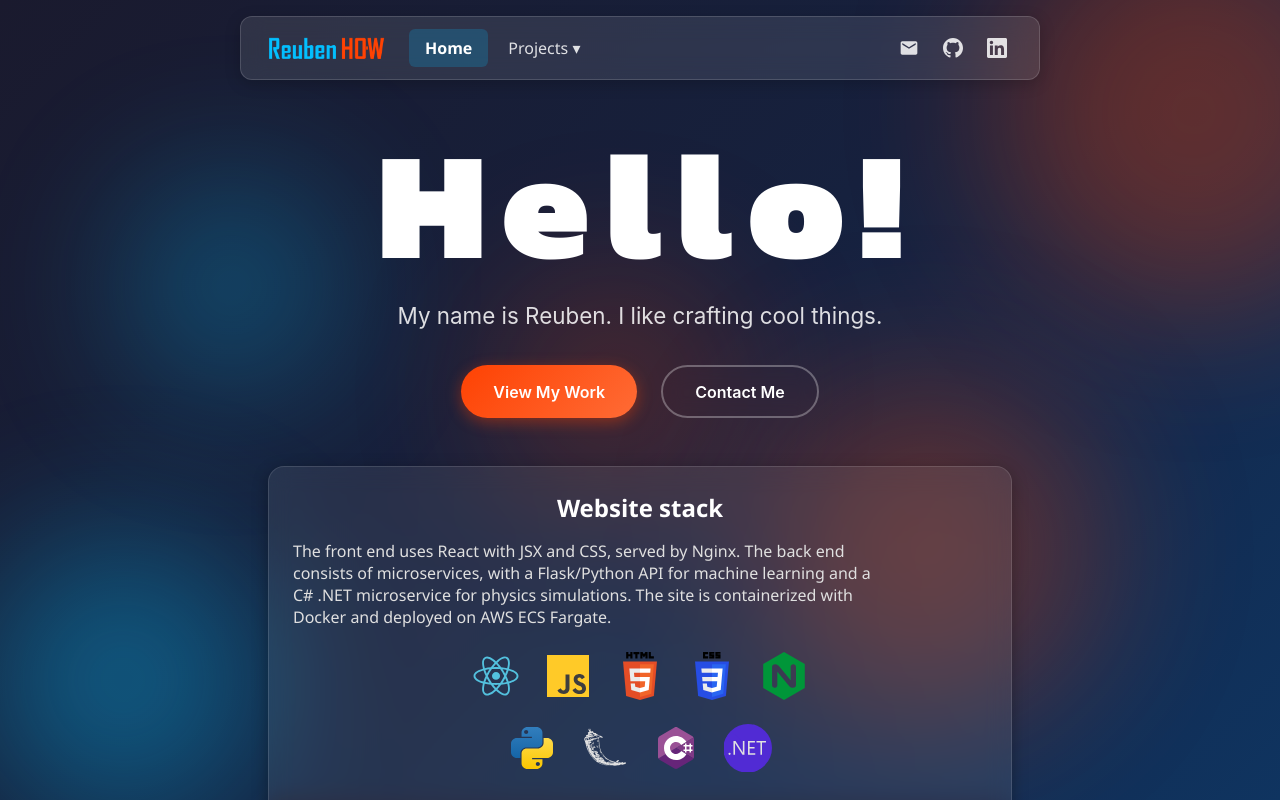
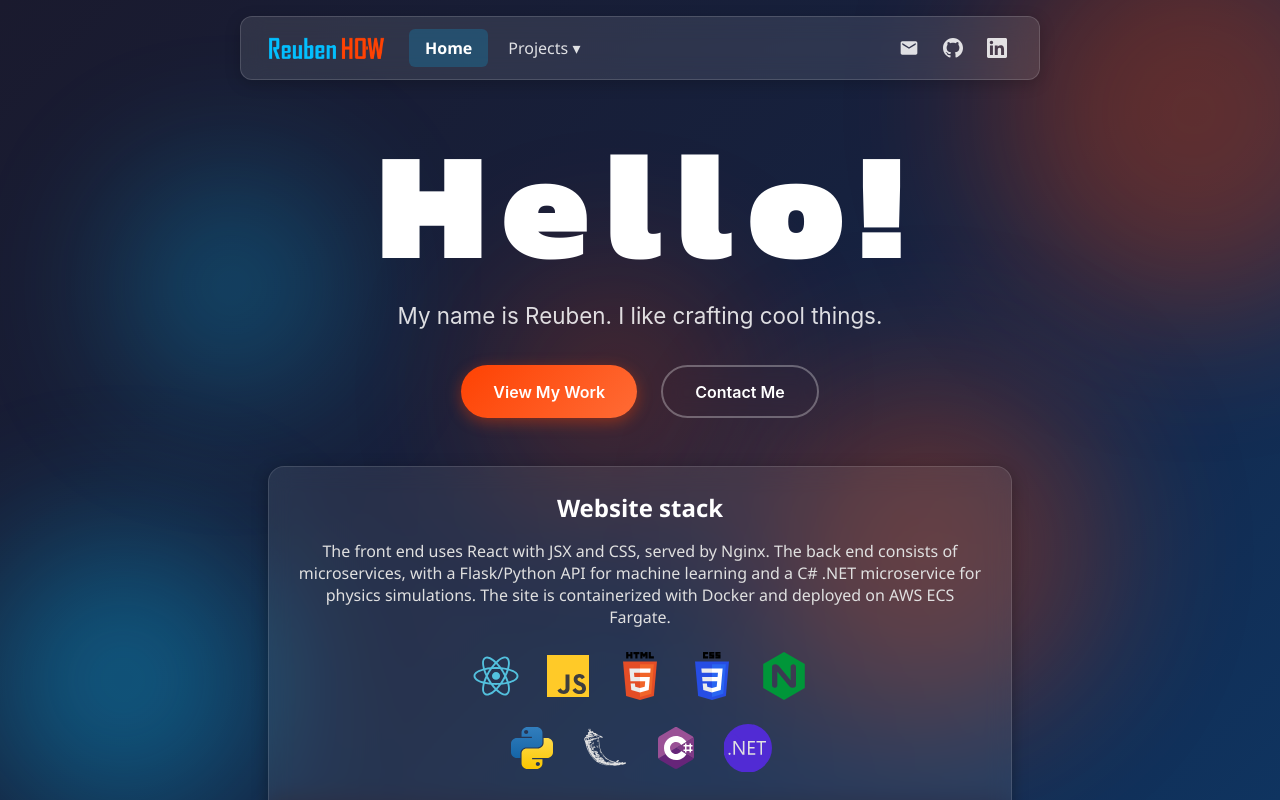
Before and after one commit to ReubenGitHub/website, a React (Vite) app in the folder frontend/: page / in a window 1280 px wide. Shown: the top 800 px of the page. Built offline with nearby package versions, Linux system fonts and the light colour scheme.

Commit message:
Fix home page intro text: full width and center aligned

```diff
--- a/frontend/src/components/global.css
+++ b/frontend/src/components/global.css
@@ -19,8 +19,8 @@ html {
 }
 
 p.intro {
-  max-width: 600px;
-  text-align: left;
+  max-width: 100%;
+  text-align: center;
   color: #e0e0e0;
 }
 
--- a/frontend/src/components/home.css
+++ b/frontend/src/components/home.css
@@ -324,6 +324,8 @@
 /* Center intro text */
 .intro {
     text-align: center;
+    width: 100%;
+    max-width: 100%;
 }
 
 /* Remove hover effects from stack icons */
```
